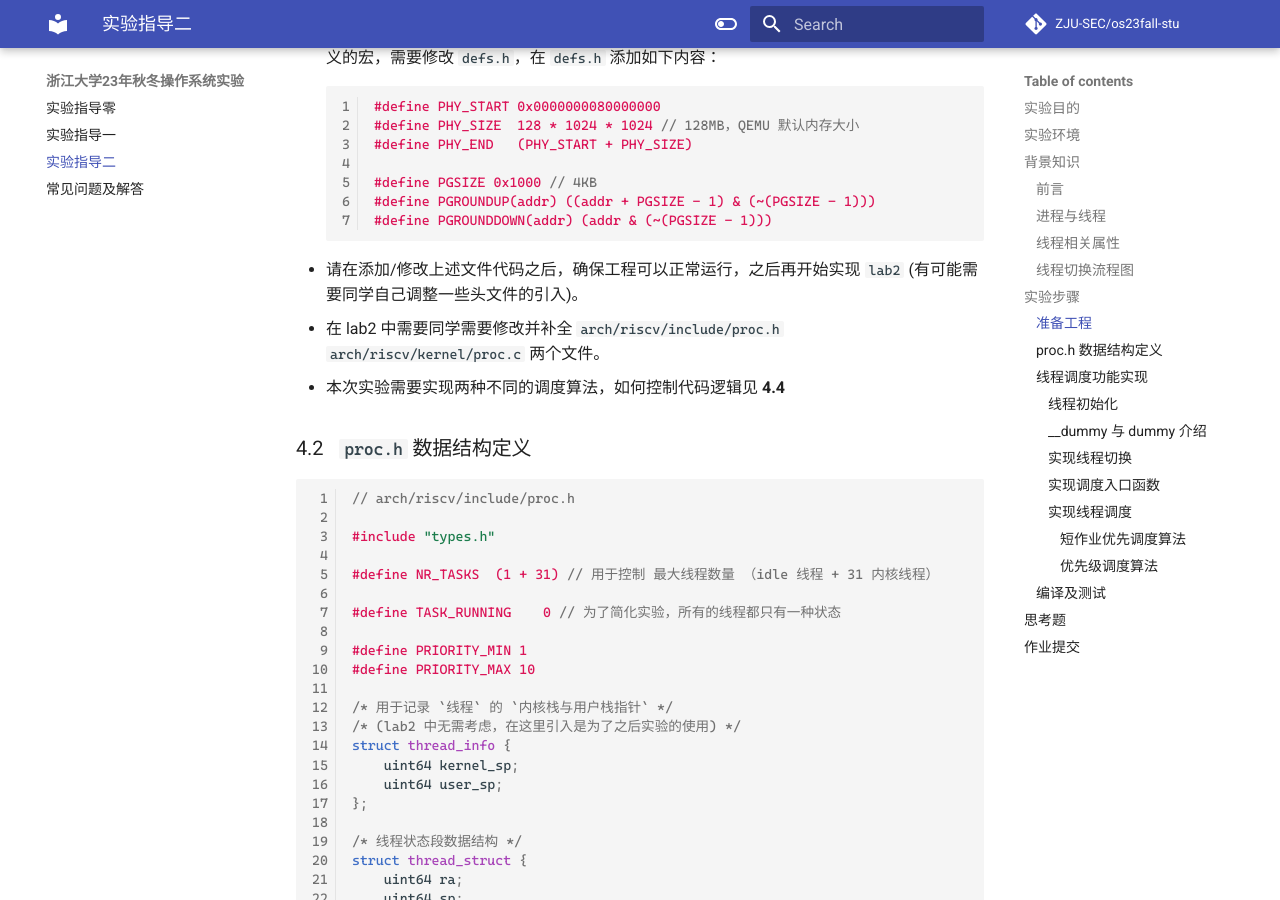
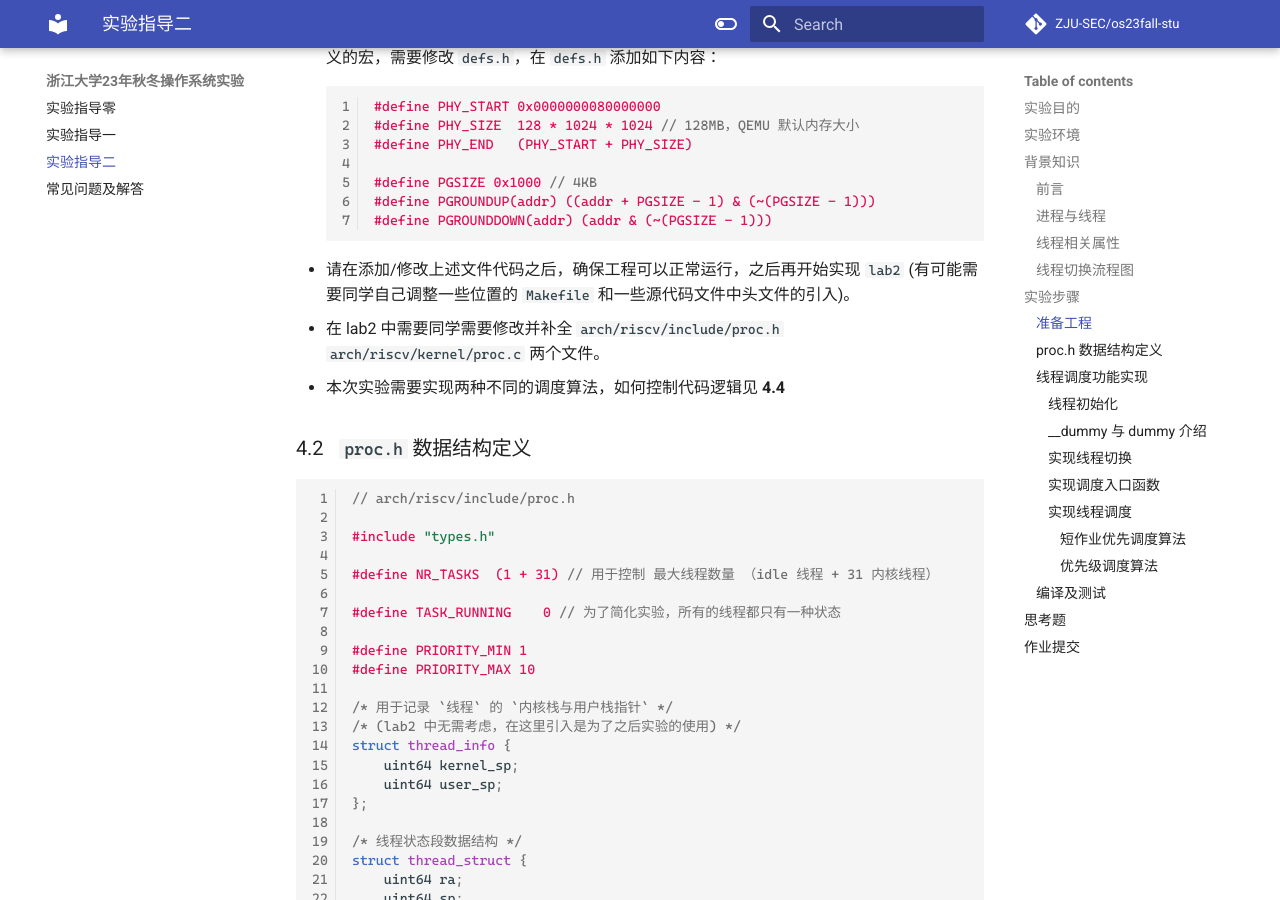
Before and after one commit to NoyException/zju_os_lab, an MkDocs documentation site: the page built from docs/lab2.md, in a window 1280 px wide and 900 px high, scrolled down 3398 px. Built offline with MkDocs 1.6.1 and Material for MkDocs 9.7.7, drawn with Linux system fonts in a browser that asks for light colours; some web fonts are replaced; comment, search, counter and statistics services are not loaded.

Commit message:
Update lab2.md, require modification on Makefile is added

````diff
--- a/docs/lab2.md
+++ b/docs/lab2.md
@@ -129,7 +129,7 @@
     #define PGROUNDUP(addr) ((addr + PGSIZE - 1) & (~(PGSIZE - 1)))
     #define PGROUNDDOWN(addr) (addr & (~(PGSIZE - 1)))
     ```
-* 请在添加/修改上述文件代码之后，确保工程可以正常运行，之后再开始实现 `lab2` (有可能需要同学自己调整一些头文件的引入)。
+* 请在添加/修改上述文件代码之后，确保工程可以正常运行，之后再开始实现 `lab2` (有可能需要同学自己调整一些位置的 `Makefile` 和一些源代码文件中头文件的引入)。
 * 在 lab2 中需要同学需要修改并补全 `arch/riscv/include/proc.h` `arch/riscv/kernel/proc.c` 两个文件。
 * 本次实验需要实现两种不同的调度算法，如何控制代码逻辑见 **4.4**
 
````
